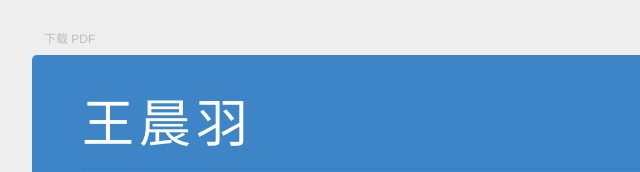
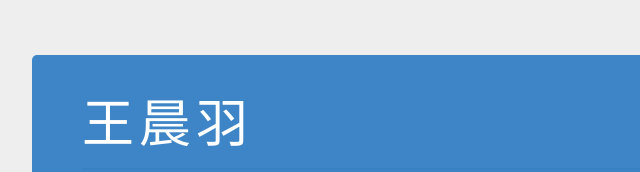
Before and after one commit to luofeiioi/luofeiioi.github.io, a plain HTML site: page resume.html in a window 1280 px wide. Shown: the top 172 px of the page, 96-736 px from the left. Drawn offline with Linux system fonts and the light colour scheme.

Commit message:
Update resume.html

```diff
--- a/resume.html
+++ b/resume.html
@@ -10,7 +10,6 @@
 </head>
   <body>
     <p class="last-modified">最后更新于2019年2月</p>
-    <a class="download-pdf" href="https://www.peterchen.club/RESUME.pdf">下载 PDF</a>
     <main class="content">
       <header class="content-hd">
         <section class="title">
```
